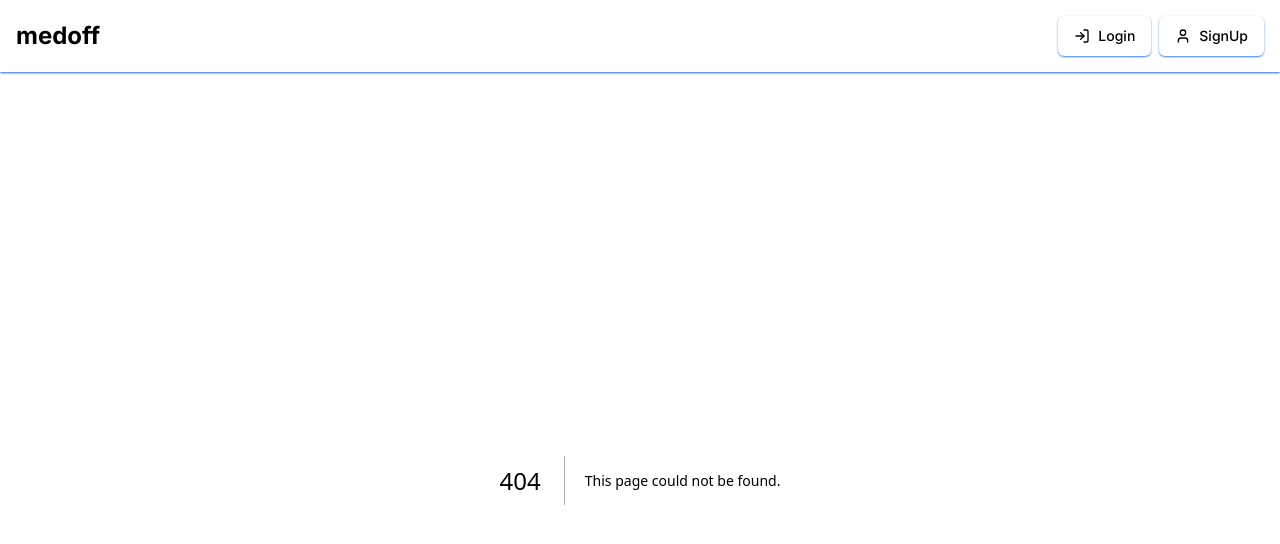
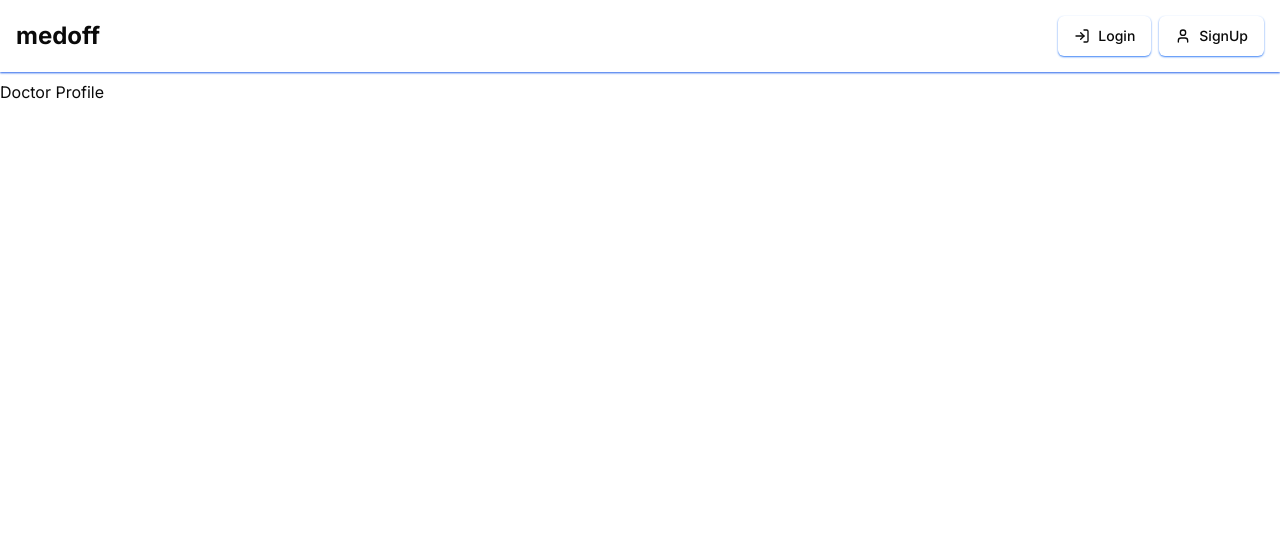
Before and after one commit to tanayvaswani/medoff, a Next.js app: page /doctors/1 in a window 1280 px wide. Before the commit this address had no page. Shown: the top 544 px of the page. Built offline with nearby package versions, Linux system fonts and the light colour scheme.

Commit message:
added some FE routes

```diff
--- /dev/null
+++ b/app/(root)/doctors/[id]/page.tsx
@@ -0,0 +1,9 @@
+const DoctorProfile = () => {
+    return (
+        <div>
+            Doctor Profile
+        </div>
+     );
+}
+
+export default DoctorProfile;
--- /dev/null
+++ b/app/(root)/doctors/page.tsx
@@ -0,0 +1,9 @@
+const Doctors = () => {
+    return (
+        <div>
+            All doctors
+        </div>
+     );
+}
+
+export default Doctors;
--- /dev/null
+++ b/app/(root)/patient/[id]/page.tsx
@@ -0,0 +1,9 @@
+const PatientPage = () => {
+    return (
+        <div>
+            Patient Page
+        </div>
+     );
+}
+
+export default PatientPage;
--- a/components/ui/button.tsx
+++ b/components/ui/button.tsx
@@ -1,7 +1,7 @@
 import * as React from "react"
 import { Slot } from "@radix-ui/react-slot"
 import { cva, type VariantProps } from "class-variance-authority"
-import { cn } from "@/app/lib/utils"
+import { cn } from "@/lib/utils"
 
 const buttonVariants = cva(
   "inline-flex items-center justify-center whitespace-nowrap rounded-md text-sm font-medium ring-offset-background transition-colors focus-visible:outline-none focus-visible:ring-2 focus-visible:ring-ring focus-visible:ring-offset-2 disabled:pointer-events-none disabled:opacity-50",
```
Also changed, not shown: lib/utils.ts (renamed from app/lib/utils.ts).
